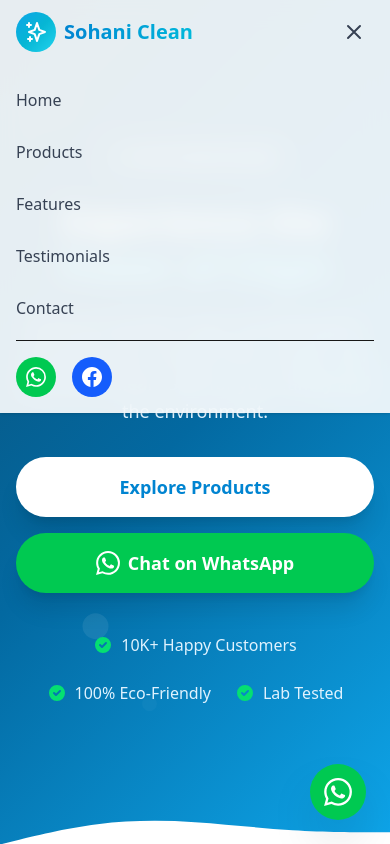
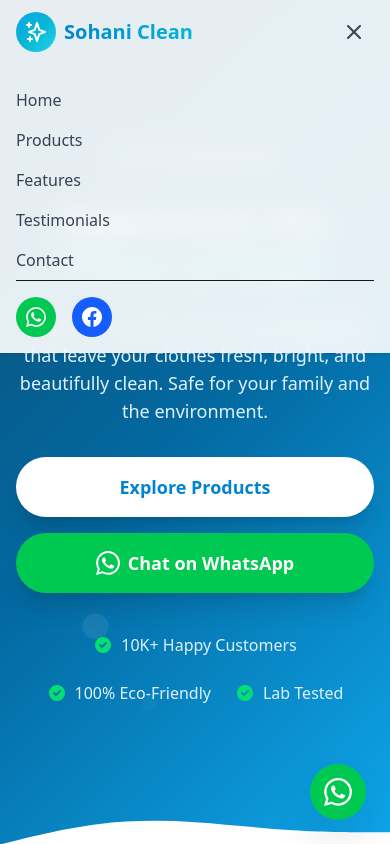
Before and after one commit to Passang-Dorji/sohani-marketing, a Next.js app: page / in a window 390 px wide. Both pictures are taken after a click on the button 354 px from the left and 32 px from the top of the page. Shown: the top 844 px of the page. Built offline with nearby package versions, Linux system fonts and the light colour scheme.

Commit message:
fix: fixes mobile nav

```diff
--- a/app/components/Header.tsx
+++ b/app/components/Header.tsx
@@ -1,5 +1,5 @@
 "use client";
-
+import Link from "next/link";
 import { useState } from "react";
 import { motion, AnimatePresence } from "framer-motion";
 
@@ -65,7 +65,7 @@
 					{/* Social Links & CTA */}
 					<div className="hidden md:flex items-center gap-4">
 						<motion.a
-							href="https://wa.me/+97577289909"
+							href="https://wa.me/+97517845563"
 							target="_blank"
 							rel="noopener noreferrer"
 							whileHover={{ scale: 1.1, rotate: 5 }}
@@ -140,15 +140,19 @@
 						>
 							<div className="py-4 space-y-3">
 								{navLinks.map((link) => (
-									<motion.a
+									<Link
 										key={link.name}
 										href={link.href}
-										whileHover={{ x: 10 }}
 										onClick={() => setIsOpen(false)}
-										className="block py-2 text-gray-700 font-medium hover:text-sky-500"
 									>
-										{link.name}
-									</motion.a>
+										<motion.span
+											whileHover={{ x: 10 }}
+											whileTap={{ x: 10 }}
+											className="block py-2 text-gray-700 font-medium hover:text-sky-500"
+										>
+											{link.name}
+										</motion.span>
+									</Link>
 								))}
 								<div className="flex items-center gap-4 pt-4 border-t">
 									<a
```
